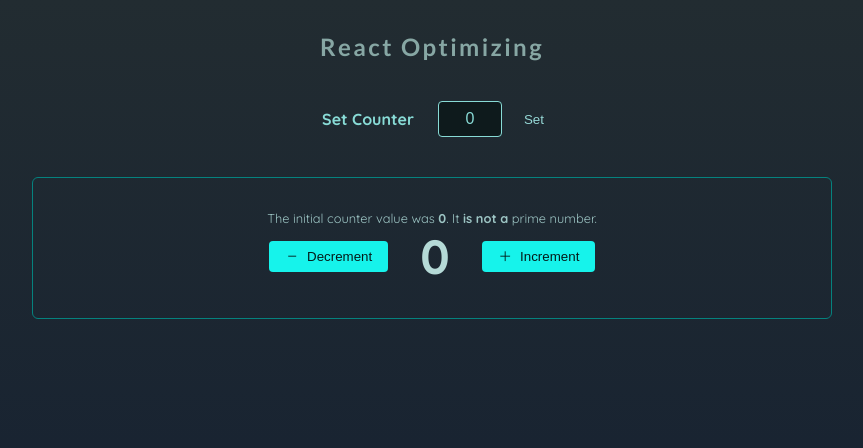
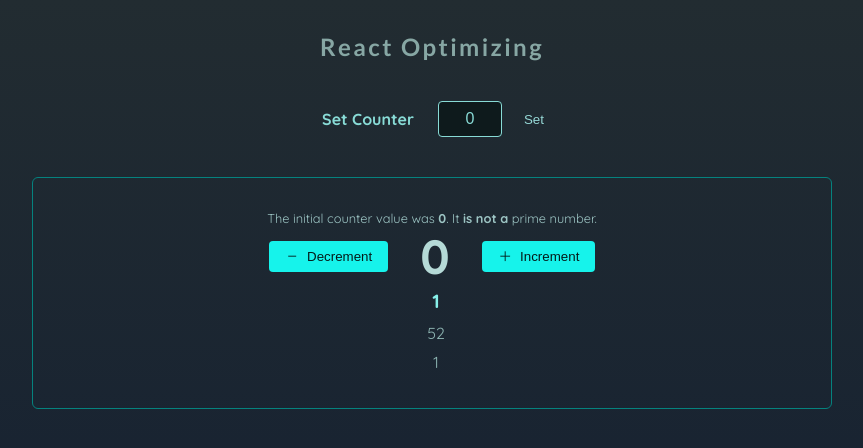
Before and after one commit to SoobihnKim/react-advance202407, a React (Create React App) app: page / in a window 1280 px wide. Shown: the top 448 px of the page, without its empty margins (208-1071 px from the left). Built offline with nearby package versions, Linux system fonts and the light colour scheme.

Commit message:
# useMemo Hook

```diff
--- a/src/optimizing/components/Counter/Counter.js
+++ b/src/optimizing/components/Counter/Counter.js
@@ -1,10 +1,11 @@
-import React, { useState, useCallback } from 'react';
+import React, {useState, useCallback, useMemo} from 'react';
 
 import IconButton from '../UI/IconButton';
 import MinusIcon from '../UI/Icons/MinusIcon';
 import PlusIcon from '../UI/Icons/PlusIcon';
 import CounterOutput from './CounterOutput';
 import { log } from '../../log';
+import CounterHistory from "./CounterHistory";
 
 const isPrime = number => {
     log(
@@ -29,7 +30,7 @@
 
 const Counter = ({ initialCount }) => {
     log('<Counter /> rendered', 1);
-    const initialCountIsPrime = isPrime(initialCount);
+    const initialCountIsPrime = useMemo(() => isPrime(initialCount), [initialCount]);
 
     const [counter, setCounter] = useState(initialCount);
 
@@ -60,6 +61,7 @@
                     Increment
                 </IconButton>
             </p>
+            <CounterHistory history={[1, 52,1 ]} />
         </section>
     );
 };
--- a/src/optimizing/components/Counter/CounterOutput.js
+++ b/src/optimizing/components/Counter/CounterOutput.js
@@ -7,4 +7,5 @@
     const cssClass = value >= 0 ? 'counter-output' : 'counter-output negative';
     return <span className={cssClass}>{value}</span>;
 };
-export default CounterOutput;
+export default React.memo(CounterOutput);
+// export default CounterOutput;
--- a/src/optimizing/components/Header.js
+++ b/src/optimizing/components/Header.js
@@ -10,5 +10,5 @@
         </header>
     );
 };
-// export default React.memo(Header);
-export default Header;
+export default React.memo(Header);
+// export default Header;
```
